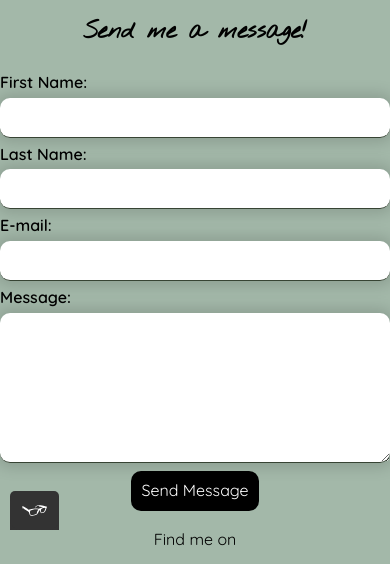
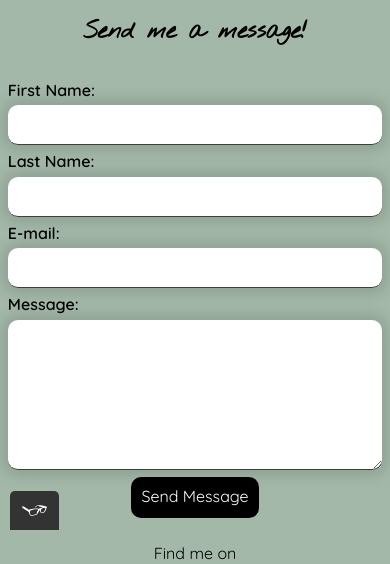
Before and after one commit to Lmancini19/portfolio-website, a plain HTML site: page contact.html in a window 390 px wide. Shown: the part 314-878 px from the top of the page. Drawn offline with Linux system fonts and the light colour scheme.

Commit message:
Fix media query contact form padding

```diff
--- a/css/style.production.css
+++ b/css/style.production.css
@@ -378,7 +378,8 @@ button:focus,
   }
 
   #contact-form {
-    margin: 0;
+    padding: 2%;
+    margin: none;
     width: 100%;
   }
 }
--- a/css/styles.css
+++ b/css/styles.css
@@ -311,7 +311,8 @@ button:focus,
   }
 
   #contact-form {
-    margin: 0;
+    padding: 2%;
+    margin: none;
     width: 100%;
   }
 }
```
